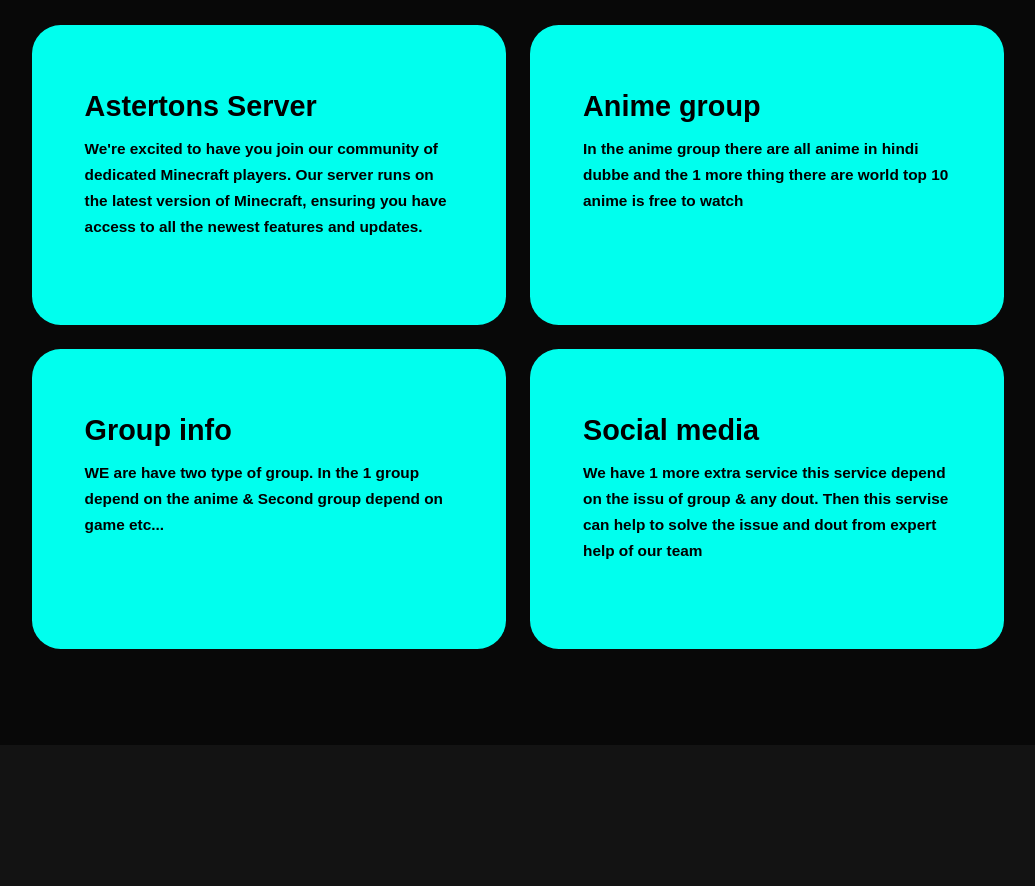
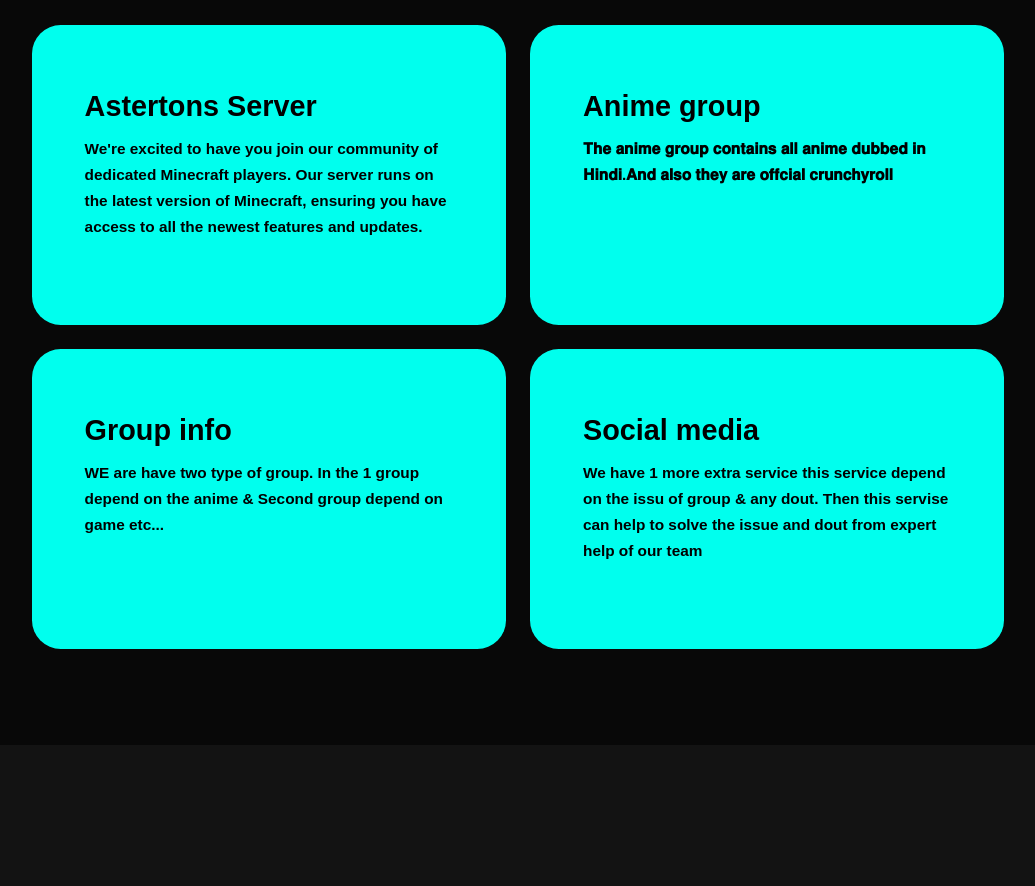
Before and after one commit to Animecraft2007/Animecraft, a plain HTML site: page index.html in a window 1280 px wide. Shown: the part 2200-3086 px from the top of the page, without its empty margins (122-1157 px from the left). Drawn offline with nearby package versions, Linux system fonts and the light colour scheme.

Commit message:
Update index.html

```diff
--- a/index.html
+++ b/index.html
@@ -106,8 +106,7 @@
                     <div class="service-box">
                     <div class="service-info">
                         <h4>Anime group</h4>
-                        <p>In the anime group there are all anime in hindi dubbe
-                            and the 1 more thing there are world top 10 anime is free to watch
+                        <p>𝐓𝐡𝐞 𝐚𝐧𝐢𝐦𝐞 𝐠𝐫𝐨𝐮𝐩 𝐜𝐨𝐧𝐭𝐚𝐢𝐧𝐬 𝐚𝐥𝐥 𝐚𝐧𝐢𝐦𝐞 𝐝𝐮𝐛𝐛𝐞𝐝 𝐢𝐧 𝐇𝐢𝐧𝐝𝐢.𝐀𝐧𝐝 𝐚𝐥𝐬𝐨 𝐭𝐡𝐞𝐲 𝐚𝐫𝐞 𝐨𝐟𝐟𝐜𝐢𝐚𝐥 𝐜𝐫𝐮𝐧𝐜𝐡𝐲𝐫𝐨𝐥𝐥
                         </p>
                     </div>
                     </div>
```
